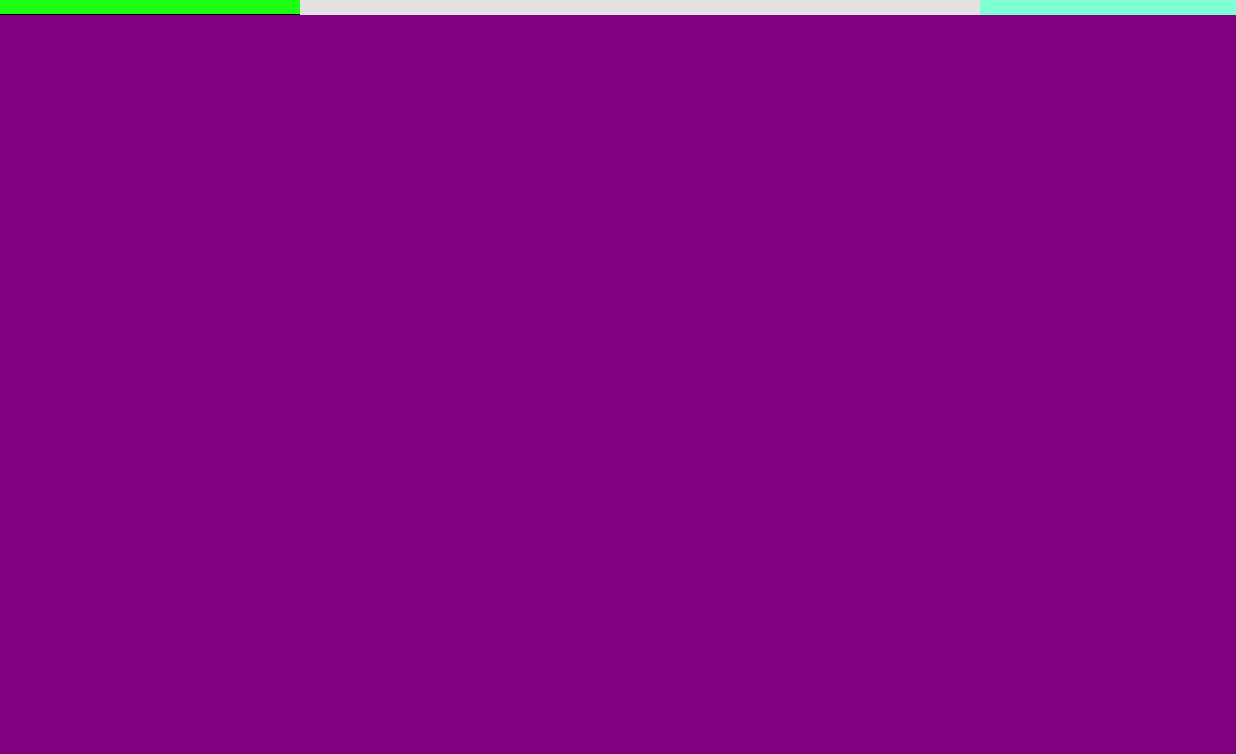
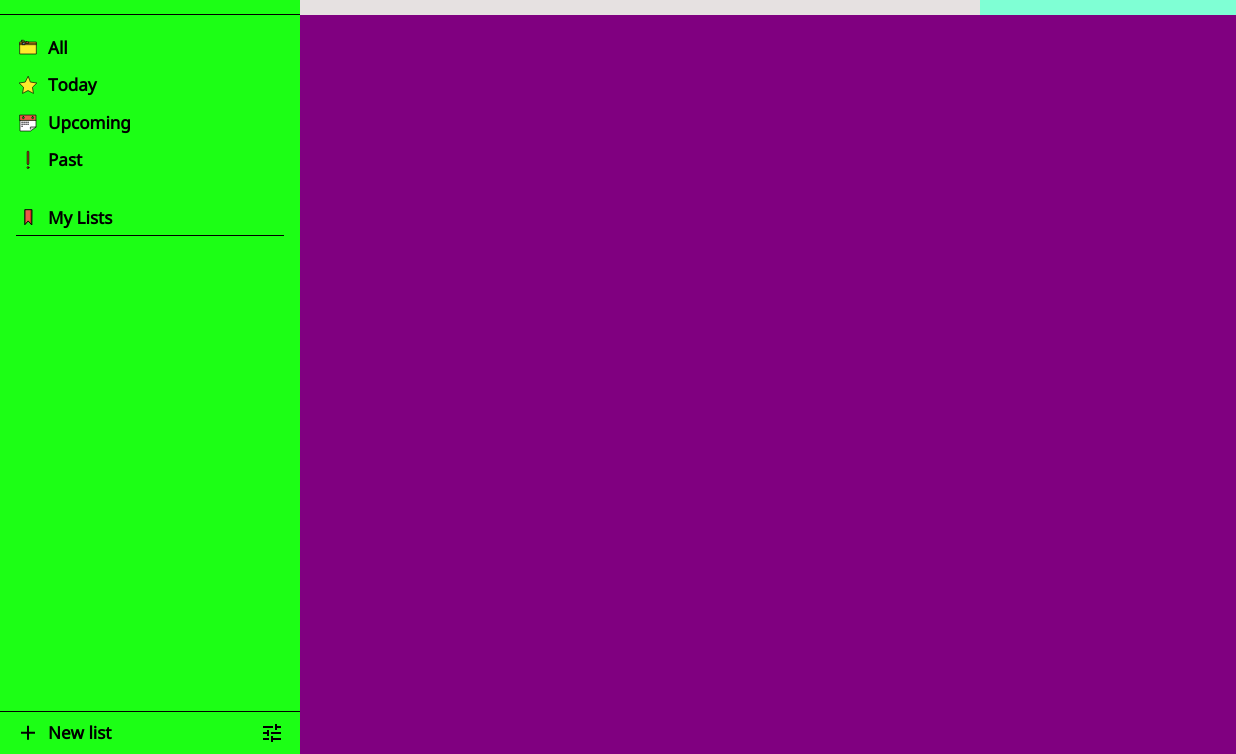
Before and after one commit to JoseBarron12/to-do-list, a website built with webpack: page src/template.html in a window 1280 px wide. Both pictures are taken after a click on the icon 28 px from the left and 29 px from the top of the page. Shown: the part 46-800 px from the top of the page, 0-1236 px from the left. Built offline with nearby package versions, Linux system fonts and the light colour scheme.

Commit message:
Add close functionality to menu button
On page load, navbar no longer appears and no longer
written in html but written in js when user clicks
on menu icon thru IIFE display in display.js.

```diff
--- /dev/null
+++ b/src/display.js
@@ -0,0 +1,123 @@
+import listImage from "./images/list.svg";
+import allImage from "./images/all.svg";
+import todayImage from "./images/today.svg";
+import upcomingImage from "./images/upcoming.svg";
+import pastImage from "./images/past.svg";
+
+const images = {
+    all: allImage,
+    today: todayImage,
+    upcoming: upcomingImage,
+    past: pastImage,
+};
+
+const buttonTypes = ["all", "today", "upcoming", "past"];
+
+export const display = (function () {
+    const navbar = () => {
+        const main = document.querySelector("main");
+        const mainContent = document.querySelector(".main-content");
+
+        const navbar = document.createElement("div");
+        navbar.classList.add("sidebar");
+        main.insertBefore(navbar,mainContent);
+
+        const nav = document.createElement("nav");
+        navbar.appendChild(nav);
+
+        const sidebarOptions = document.createElement("div");
+        sidebarOptions.classList.add("sidebar-options");
+        nav.appendChild(sidebarOptions);
+
+        buttonTypes.forEach((buttonType) => {
+            const button = document.createElement("button");
+            sidebarOptions.appendChild(button);
+
+            const buttonImg = document.createElement("img");
+            buttonImg.src = images[buttonType];
+            buttonImg.alt = `${buttonType}-icon`;
+            buttonImg.classList.add("icon");
+            button.appendChild(buttonImg);
+
+            const buttonHeader = document.createElement("h5");
+            buttonHeader.textContent = buttonType.charAt(0).toUpperCase() + buttonType.slice(1);
+            button.appendChild(buttonHeader);
+        });
+
+        const userList = document.createElement("button");
+        nav.appendChild(userList);
+
+        const userListImage = document.createElement("img");
+        userListImage.src = listImage;
+        userListImage.alt = "User list icon";
+        userListImage.classList.add("icon");
+        userList.appendChild(userListImage);
+
+        const userListHeader = document.createElement("h5");
+        userListHeader.textContent = "My Lists";
+        userList.appendChild(userListHeader);
+
+        const projects = document.createElement("div");
+        projects.classList.add("projects");
+        navbar.appendChild(projects);
+
+        const sidebarSettings = document.createElement("div");
+        sidebarSettings.classList.add("sidebar-settings");
+        navbar.appendChild(sidebarSettings);
+
+        const addSection =  document.createElement("div");
+        addSection.classList.add("add");
+        sidebarSettings.appendChild(addSection);
+
+        // Plus Icon svg
+        const svgNSPlus = "http://www.w3.org/2000/svg";
+
+        const svgPlus = document.createElementNS(svgNSPlus, "svg");
+        svgPlus.setAttribute("class", "icon add");
+        svgPlus.setAttribute("xmlns", svgNSPlus);
+        svgPlus.setAttribute("viewBox", "0 0 24 24");
+
+        const titlePlus = document.createElementNS(svgNSPlus, "title");
+        titlePlus.textContent = "plus";
+        svgPlus.appendChild(titlePlus);
+
+        const pathPlus = document.createElementNS(svgNSPlus, "path");
+        pathPlus.setAttribute("d", "M19,13H13V19H11V13H5V11H11V5H13V11H19V13Z");
+        svgPlus.appendChild(pathPlus);
+
+        addSection.appendChild(svgPlus);
+
+        const addSectionHeader = document.createElement("h5");
+        addSectionHeader.textContent = "New list";
+        addSection.appendChild(addSectionHeader);
+
+        const settingSection = document.createElement("div");
+        settingSection.classList.add("setting");
+        sidebarSettings.appendChild(settingSection);
+
+
+        // Setting icon svg
+        const svgNS = "http://www.w3.org/2000/svg";
+
+        const svgSetting = document.createElementNS(svgNS, "svg");
+        svgSetting.setAttribute("class", "icon navbar-setting");
+        svgSetting.setAttribute("xmlns", svgNS);
+        svgSetting.setAttribute("viewBox", "0 0 24 24");
+
+        const titleSetting = document.createElementNS(svgNS, "title");
+        titleSetting.textContent = "tune";
+        svgSetting.appendChild(titleSetting);
+
+        const pathSetting = document.createElementNS(svgNS, "path");
+        pathSetting.setAttribute(
+        "d",
+        "M3,17V19H9V17H3M3,5V7H13V5H3M13,21V19H21V17H13V15H11V21H13M7,9V11H3V13H7V15H9V9H7M21,13V11H11V13H21M15,9H17V7H21V5H17V3H15V9Z"
+        );
+        svgSetting.appendChild(pathSetting);
+
+        settingSection.appendChild(svgSetting);
+
+    };
+
+    return {navbar};
+})();
--- a/src/index.js
+++ b/src/index.js
@@ -1,6 +1,8 @@
 import "./styles.css";
+import { display } from "./display";
 
 console.log("test3334");
+
 
 const menuButton = document.querySelector(".menu-tab>svg");
 
@@ -8,7 +10,7 @@ menuButton.addEventListener("click", () => {
     const main = document.querySelector("main");
     const mainContent = document.querySelector(".main-content");
 
-    if(main.children.length == 2) // sidebar opened
+    if(main.children.length != 1) // sidebar opened
     {
         main.children[0].remove();
         mainContent.style.width = "100%";
@@ -16,7 +18,8 @@ menuButton.addEventListener("click", () => {
     }
     else // sidebar close
     {
-
+        display.navbar();
+        mainContent.style.width = "calc(100% - var(--side-bar-width))";
     }
 
 
--- a/src/styles.css
+++ b/src/styles.css
@@ -198,7 +198,7 @@ nav > button {
 }
 
 .main-content{
-  width: calc(100% - var(--side-bar-width));
+  width: 100%;
   height: 100%;
   background-color: purple;
 }
--- a/src/template.html
+++ b/src/template.html
@@ -20,52 +20,6 @@
         </div>
     </header>
     <main>
-        <div class="sidebar">
-            <nav>
-                <div class="sidebar-options">
-                    <button>
-                        <img class="icon"src="./images/all.svg" alt="all-icon">
-                        <h5>All</h5>
-                    </button>
-                    <button>
-                        <img src="./images/today.svg" alt="today icon" class="icon">
-                        <h5>Today</h5>
-                    </button>
-                    <button>
-                        <img src="./images/upcoming.svg" alt="upcoming-icon" class="icon">
-                        <h5>Upcoming</h5>
-                    </button>
-                    <button>
-                        <img src="./images/exclamation.svg" alt="past-icon" class="icon">
-                        <h5>Past</h5>
-                    </button>
-                </div>
-
-                    <button><img src="./images/list.svg" alt="" class="icon">
-                            <h5>My Lists</p>
-                    </button>
-
-            </nav>
-            <div class="projects">
-                <div>yuhh</div>
-                <div></div>
-                <div></div>
-                <div></div>
-                <div></div>
-                <div></div>
-                <div></div>
-                <div></div>
-            </div>
-            <div class="sidebar-settings">
-                <div class="add">
-                    <svg class="icon add" xmlns="http://www.w3.org/2000/svg" viewBox="0 0 24 24"><title>plus</title><path d="M19,13H13V19H11V13H5V11H11V5H13V11H19V13Z" /></svg>
-                    <h5>New List</h5>
-                </div>
-                <div class="setting">
-                    <svg class="icon navbar-setting"xmlns="http://www.w3.org/2000/svg" viewBox="0 0 24 24"><title>tune</title><path d="M3,17V19H9V17H3M3,5V7H13V5H3M13,21V19H21V17H13V15H11V21H13M7,9V11H3V13H7V15H9V9H7M21,13V11H11V13H21M15,9H17V7H21V5H17V3H15V9Z" /></svg>
-                </div>
-            </div>
-        </div>
         <div class="main-content">
 
         </div>
```
Also changed, not shown: src/images/past.svg (renamed from src/images/exclamation.svg).
